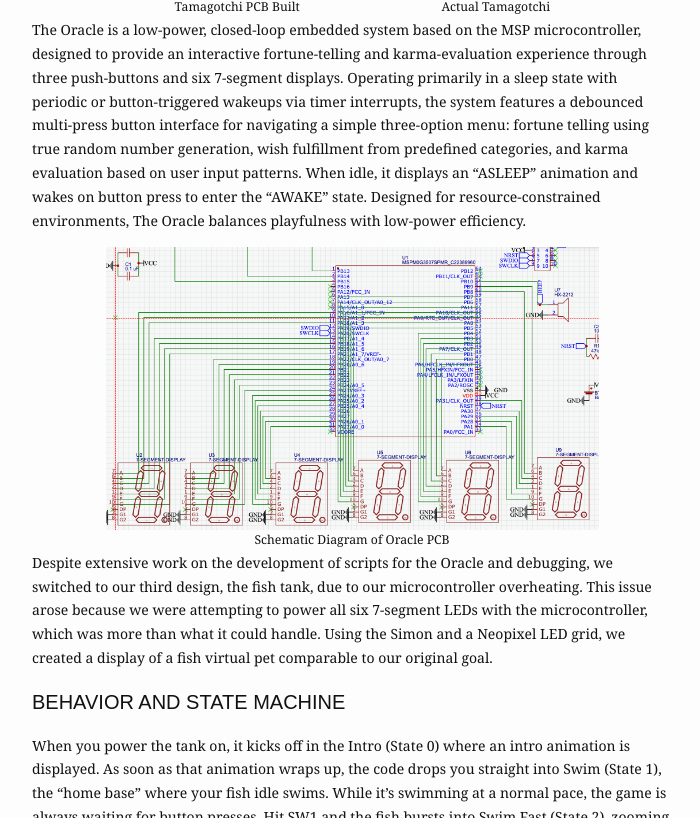
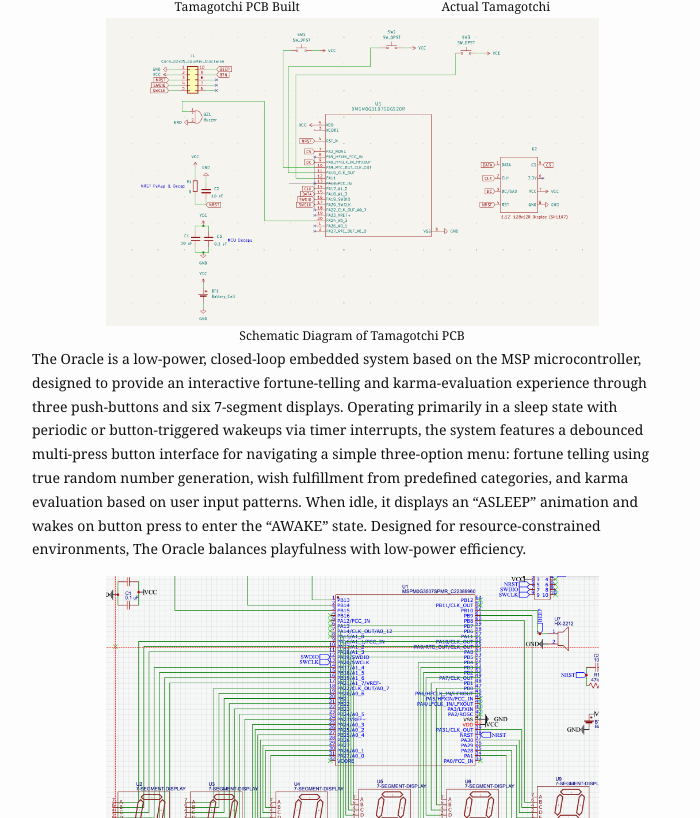
Before and after one commit to reneewrysinski/fish-tank, a plain HTML site: page index.html in a window 1280 px wide. Shown: the part 1658-2476 px from the top of the page, without its empty margins (288-988 px from the left). Drawn offline with Linux system fonts and the light colour scheme.

Commit message:
added tamagotchi schematic to site

```diff
--- a/index.html
+++ b/index.html
@@ -104,6 +104,12 @@
                 <figure style="display: inline-block; width: 35%; margin: 0 2%;">
                   <img src="https://raw.githubusercontent.com/reneewrysinski/fish-tank/c083ac47d65f2b06dc62e5b72344b0b8eebbdb7e/site-images/image2.png" alt="actual tamagotchi">
                   <figcaption>Actual Tamagotchi</figcaption>
+                </figure>
+              </div>
+              <div class="wrapper" style="text-align: center;">
+                <figure style="display: inline-block; width: 85%; margin: 0 2%;">
+                  <img src="site-images/tamagotchisch.png" alt="schematic of tamagotchi">
+                  <figcaption>Schematic Diagram of Tamagotchi PCB</figcaption>
                 </figure>
               </div>
             <p>The Oracle is a low-power, closed-loop embedded system based on the MSP microcontroller, designed to provide an interactive fortune-telling and karma-evaluation experience through three push-buttons and six 7-segment displays. Operating primarily in a sleep state with periodic or button-triggered wakeups via timer interrupts, the system features a debounced multi-press button interface for navigating a simple three-option menu: fortune telling using true random number generation, wish fulfillment from predefined categories, and karma evaluation based on user input patterns. When idle, it displays an “ASLEEP” animation and wakes on button press to enter the “AWAKE” state. Designed for resource-constrained environments, The Oracle balances playfulness with low-power efficiency.</p>
```
